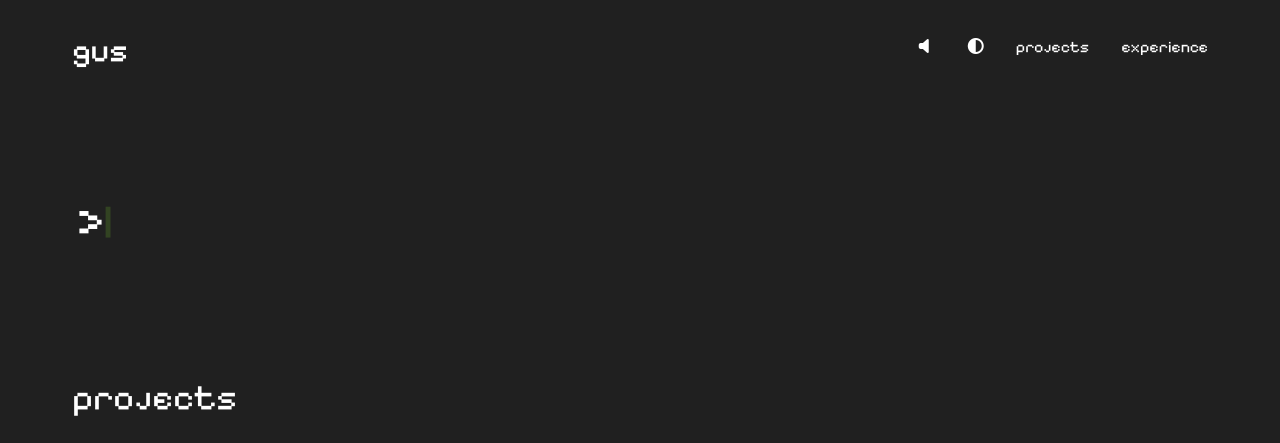
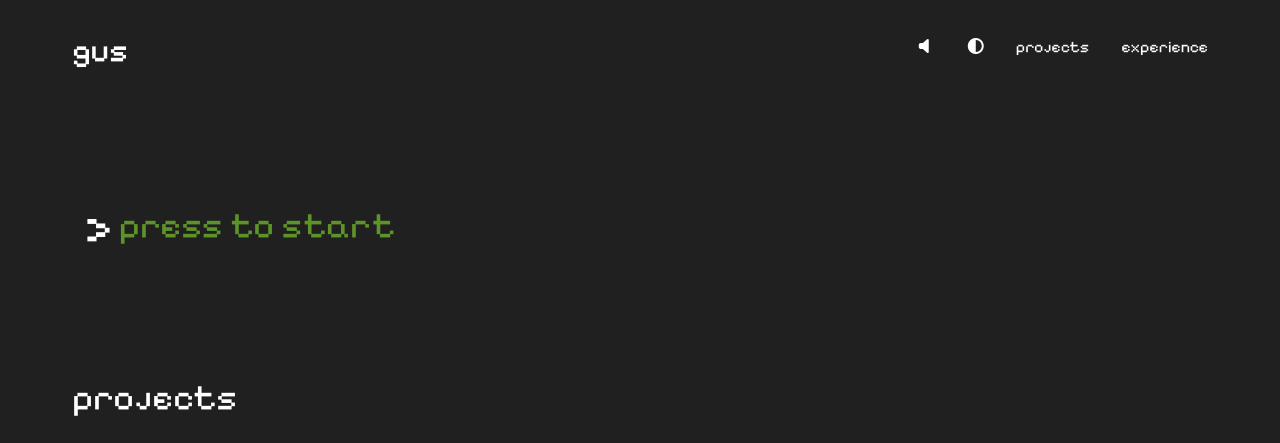
Before and after one commit to punisher-dev/gus_costa_portfolio, a PHP site: page / in a window 1280 px wide. Shown: the top 443 px of the page. Run offline with PHP 8.4, Linux system fonts and the light colour scheme; some libraries are stand-ins or nearby versions.

Commit message:
Update: implementation of press to start

```diff
--- a/index.html
+++ b/index.html
@@ -54,7 +54,7 @@
                 <h1 id="intro"></h1>
                 <h1 id="intro-description"></h1>
                 <div id="start-button"><a>v</a></div>
-                <span id="text-cursor">|</span>
+                <span id="text-cursor">press to start</span>
             </div>
             <div class="projects">
                 <h1 id="projects">projects</h1>
--- a/script-portfolio.js
+++ b/script-portfolio.js
@@ -1,6 +1,6 @@
 // Experience Accordion
-$(document).ready(function() {
-    $('.experience-titles').click(function() {
+$(document).ready(function () {
+    $('.experience-titles').click(function () {
         var accordion = $(this).data('accordion');
         $('#' + accordion).slideToggle(1000);
         $(this).parent().find('#experience-button div').toggleClass('experience-arrow-up');
@@ -8,50 +8,50 @@ $(document).ready(function() {
 });
 
 // Menu Overlay
-$(document).ready(function() {
-    $('#hamburger').click(function() {
+$(document).ready(function () {
+    $('#hamburger').click(function () {
         $('#main-menu, main').hide();
         $('.overlay').show(1000);
     });
 });
 
-$(document).ready(function() {
-    $('#back-button').click(function() {
+$(document).ready(function () {
+    $('#back-button').click(function () {
         $('.overlay').hide(500);
         $('#main-menu, main').show(1000);
     });
 });
 
-$(document).ready(function() {
-    $('#projects-overlay').click(function() {
+$(document).ready(function () {
+    $('#projects-overlay').click(function () {
         $('.overlay').hide(500);
         $('#main-menu, main').show(1000);
     });
 });
 
-$(document).ready(function() {
-    $('#experience-overlay').click(function() {
+$(document).ready(function () {
+    $('#experience-overlay').click(function () {
         $('.overlay').hide(500);
         $('#main-menu, main').show(1000);
     });
 });
 
 // different modes and high-beam sound effect
-$(document).ready(function() {
+$(document).ready(function () {
     var synthwave = new Audio('sounds/synthwave.m4a');
-    $('.mode-toggle').click(function() {
+    $('.mode-toggle').click(function () {
         var body = $('body');
         if (body.hasClass('light')) {
             body.removeClass('light').addClass('high-beam');
             synthwave.play();
             $('.sound-on').hide();
             $('.sound-off').show();
-            $('.sound-off').click(function() {
+            $('.sound-off').click(function () {
                 synthwave.pause();
                 $('.sound-off').hide();
                 $('.sound-on').show();
             });
-            $('.sound-on').click(function() {
+            $('.sound-on').click(function () {
                 synthwave.play();
                 $('.sound-on').hide();
                 $('.sound-off').show();
@@ -69,7 +69,7 @@ $(document).ready(function() {
 });
 
 // Typing effect
-$(document).ready(function() {
+$(document).ready(function () {
     var text1 = "I am gus";
     var text2 = " a designer and front end developer.";
     var textContainer1 = $("#intro");
@@ -115,7 +115,7 @@ $(document).ready(function() {
         }
     }
 
-    $('#start-button').click(function() {
+    $('#start-button, #text-cursor').click(function () {
         typeLetter1();
         $('#start-button').hide();
         $('#text-cursor').hide();
@@ -127,15 +127,15 @@ var isFlashing = true;
 
 function flash() {
     if (isFlashing) {
-        $('.intro span').fadeIn(200, function() {
-            $('.intro span').fadeOut(200, flash);
+        $('.intro span').fadeIn(600, function () {
+            $('.intro span').fadeOut(600, flash);
         });
     } else {
         $('.intro span').hide();
     }
 }
 
-$('#start-button').click(function() {
+$('#start-button, #text-cursor').click(function () {
     isFlashing = false;
 });
 
--- a/style-portfolio.css
+++ b/style-portfolio.css
@@ -148,6 +148,16 @@ main{
 #intro .line2 {
     animation: typing 3s steps(40, end);
     animation-delay: 3s;
+}
+
+#text-cursor{
+    font-size: 36px;
+    align-items: baseline;
+}
+
+#text-cursor:hover{
+    cursor: pointer;
+    color: #FFFFFF;
 }
 
 /* Footer */
@@ -456,6 +466,7 @@ a:hover{
     transform: rotate(270deg);
     display: inline-block;
     font-size: 3rem;
+    padding-right: 1rem;
 }
 
 #start-button:hover{
@@ -495,6 +506,8 @@ a:hover{
 }
 
 
+
+/* Breakpoints */
 @media only screen and (max-width: 576px) {
     nav ul li {
       display: none;
```
